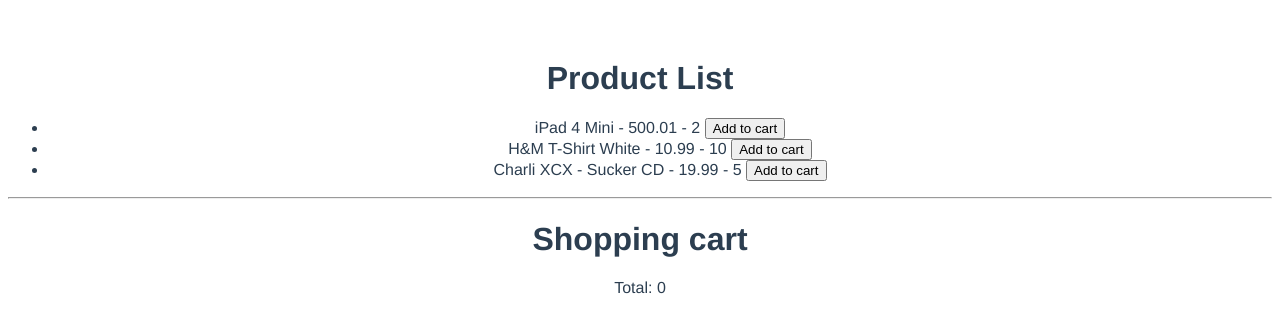
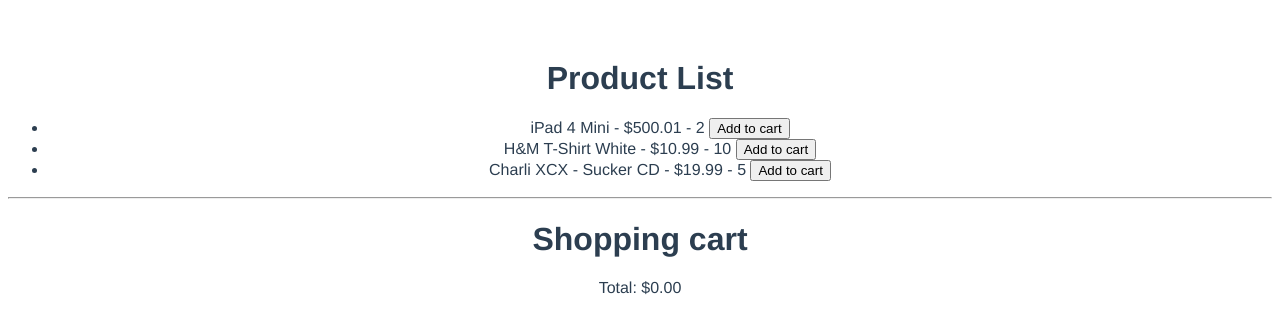
Before and after one commit to maurofokker/shopping-cart, a Vue app: page / in a window 1280 px wide. Shown: the top 334 px of the page. Built offline with nearby package versions, Linux system fonts and the light colour scheme.

Commit message:
create filter for currency and set it in the global scope

```diff
--- a/src/components/ProductList.vue
+++ b/src/components/ProductList.vue
@@ -10,7 +10,7 @@
         v-for="product in products"
         :key="product.id"
       >
-        {{product.title}} - {{product.price}} - {{product.inventory}}
+        {{product.title}} - {{product.price | currency}} - {{product.inventory}}
         <button @click="addProductToCart(product)">Add to cart</button>
       </li>
     </ul>
--- a/src/components/ShoppingCart.vue
+++ b/src/components/ShoppingCart.vue
@@ -6,7 +6,7 @@
         {{product.title}} - {{product.price}} - {{product.quantity}}
       </li>
     </ul>
-    <p>Total: {{total}}</p>
+    <p>Total: {{total | currency }}</p>
   </div>
 </template>
 
--- /dev/null
+++ b/src/currency.js
@@ -0,0 +1,23 @@
+const digitsRE = /(\d{3})(?=\d)/g
+
+export function currency (value, currency, decimals) {
+  value = parseFloat(value)
+  if (!isFinite(value) || (!value && value !== 0)) return ''
+  currency = currency != null ? currency : '$'
+  decimals = decimals != null ? decimals : 2
+  var stringified = Math.abs(value).toFixed(decimals)
+  var _int = decimals
+    ? stringified.slice(0, -1 - decimals)
+    : stringified
+  var i = _int.length % 3
+  var head = i > 0
+    ? (_int.slice(0, i) + (_int.length > 3 ? ',' : ''))
+    : ''
+  var _float = decimals
+    ? stringified.slice(-1 - decimals)
+    : ''
+  var sign = value < 0 ? '-' : ''
+  return sign + currency + head +
+    _int.slice(i).replace(digitsRE, '$1,') +
+    _float
+}
--- a/src/main.js
+++ b/src/main.js
@@ -1,8 +1,10 @@
 import Vue from 'vue'
 import App from './App'
 import store from '@/store/index'
+import {currency} from '@/currency'
 
 Vue.config.productionTip = false
+Vue.filter('currency', currency)  // set the currency filter globally
 
 /* eslint-disable no-new */
 new Vue({
```
Also changed, not shown: 1 other file (tests, documents, lock files or other folders).
